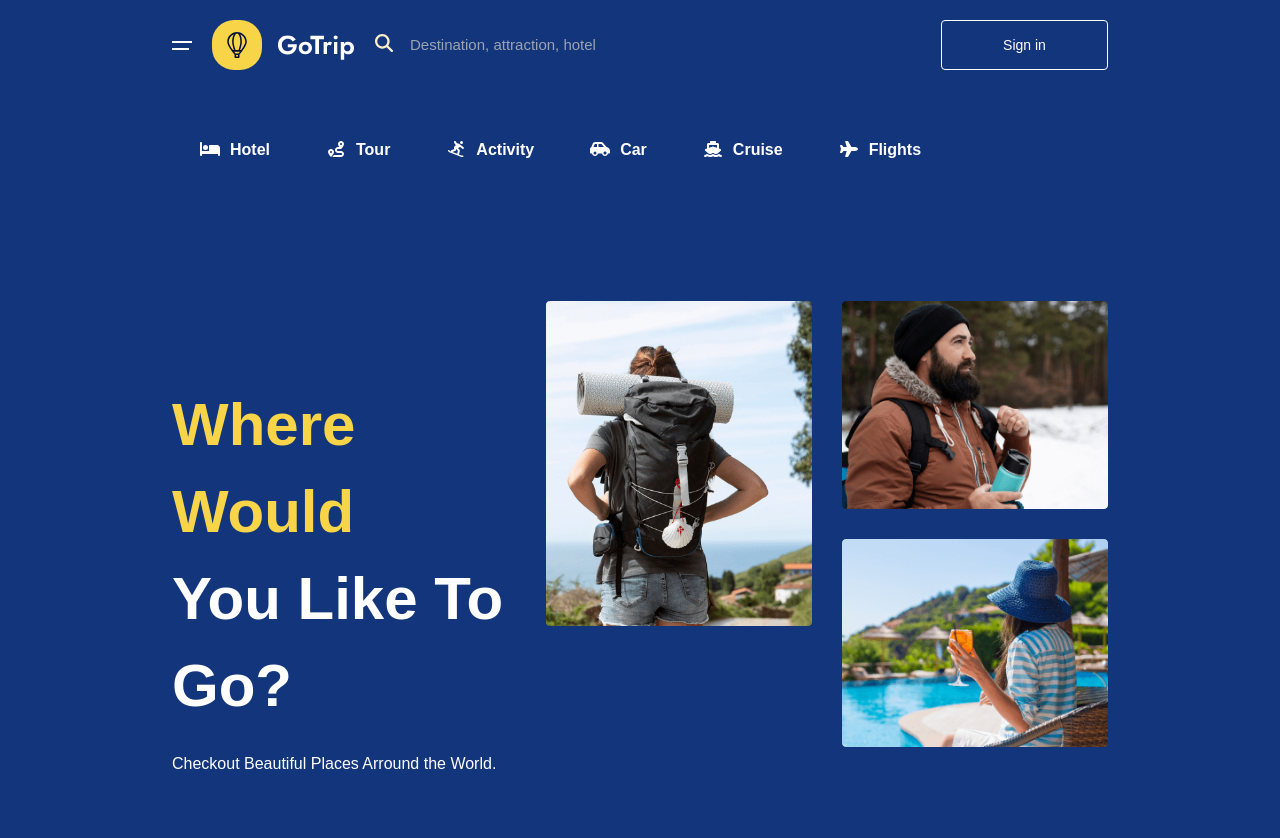
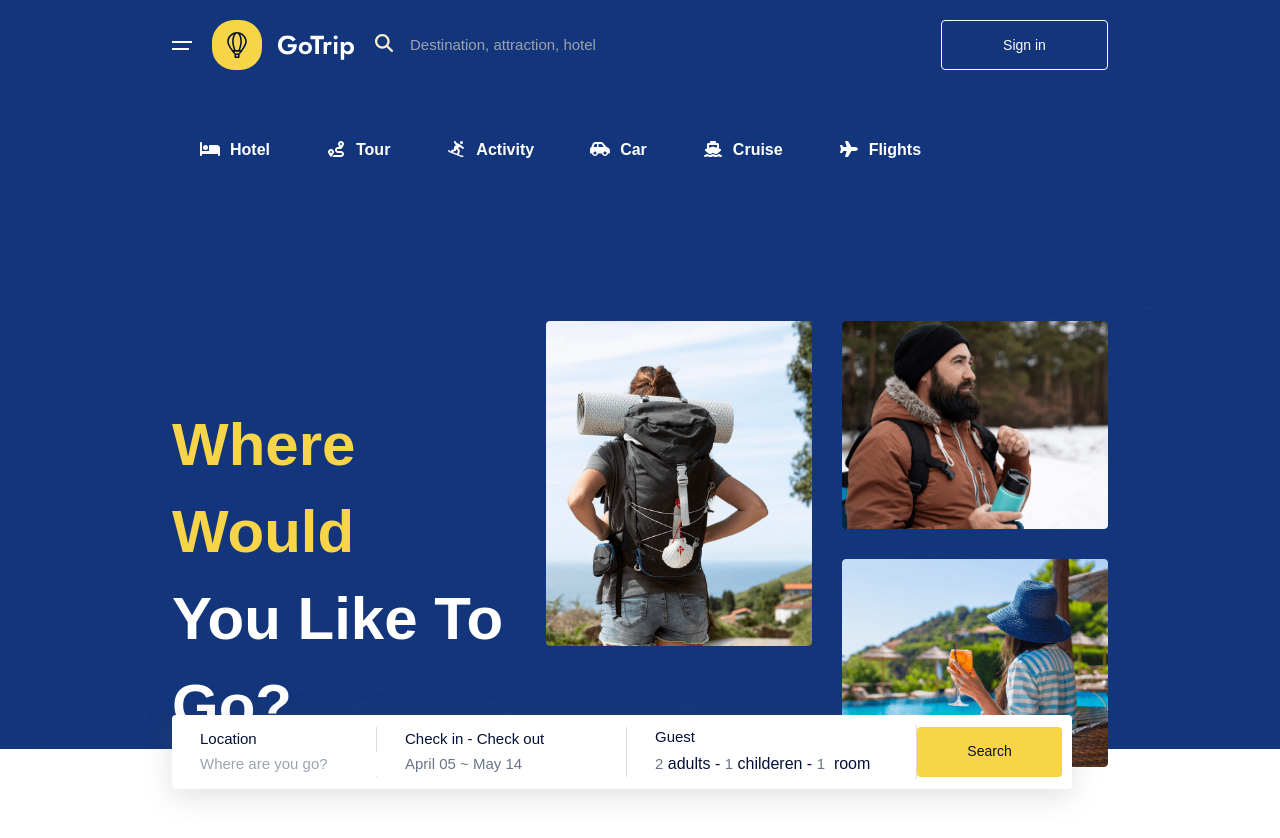
Before and after one commit to gabriela3422/booking.app, a React (Create React App) app: page / in a window 1280 px wide. Shown: the top 838 px of the page. Built offline with nearby package versions, Linux system fonts and the light colour scheme; data requests are answered from the project's data file; the HTML template or start-up script is replaced by a standard one.

Commit message:
update project

```diff
--- a/src/components/Button/MainButton.jsx
+++ b/src/components/Button/MainButton.jsx
@@ -1,8 +1,14 @@
 import "./MainButton.scss";
+
 const MainButton = ({text, link, isWhite}) => {
+    const ButtonComponent = link ? 'a' : 'button';
+
     return (
         <>
-            <a className={`main-button ${isWhite ? "main-button-transparent" : "main-button-yellow"}`} href={link}>{text}</a>
+            <ButtonComponent className={`main-button ${isWhite ? "main-button-transparent" : "main-button-yellow"}`}
+                             href={link}>
+                {text}
+            </ButtonComponent>
         </>
     )
 }
--- a/src/components/Button/MainButton.scss
+++ b/src/components/Button/MainButton.scss
@@ -21,4 +21,13 @@
       color: var(--color-dark-1) ;
     }
   }
+  &.main-button-yellow{
+    background-color: var(--color-yellow-1);
+    color: var(--color-dark-1);
+    &:hover{
+      border-color: var(--color-dark-1);
+      background-color: var(--color-dark-1);
+      color: #fff;
+    }
+  }
 }
--- a/src/components/Header/Header.scss
+++ b/src/components/Header/Header.scss
@@ -9,6 +9,11 @@ header {
   height: 90px;
   transition: all .4s cubic-bezier(.165, .84, .44, 1);
   background-color: var(--color-dark-3);
+  &.isSticky{
+    background-color: var(--color-dark-1);
+    margin: 0;
+    box-shadow: #959da533 0 8px 24px;
+  }
   .header-wrapper {
     .header-wrapper__left {
       .header-hamburger {
--- a/src/components/Heading/SpecialTitle.scss
+++ b/src/components/Heading/SpecialTitle.scss
@@ -1,10 +1,18 @@
-.special-title__wrapper{
+.special-title__wrapper {
   font-size: 60px;
   line-height: 1.45;
   font-weight: 600;
   color: var(--color-white);
-   .text-yellow-1{
-     display: block;
-     color: var(--color-yellow-1);
-   }
+  @media(max-width: 991px) {
+    font-size: 40px;
+  }
+  @media (max-width: 767px) {
+    font-size: 30px;
+
+  }
+
+  .text-yellow-1 {
+    display: block;
+    color: var(--color-yellow-1);
+  }
 }
--- a/src/components/Includes/Categories/Categories.jsx
+++ b/src/components/Includes/Categories/Categories.jsx
@@ -1,6 +1,6 @@
 import {createContext, useEffect, useState} from "react";
-import axios from "axios";
 import CategoryIcon from "./CategoriesIcon";
+import apiService from "../../../services/apiService";
 
 const CategoriesContext = createContext();
 const Categories = () => {
@@ -9,8 +9,8 @@ const Categories = () => {
     useEffect(() => {
         const fetchCategories = async () => {
             try {
-                const response = await axios('http://localhost:8000/categories');
-                setCategories(response.data);
+                const response = await apiService.get('/categories');
+                setCategories(response);
             } catch (error) {
                 console.error(error);
             }
--- /dev/null
+++ b/src/components/Search/MainSearch.jsx
@@ -0,0 +1,46 @@
+import "./MainSearch.scss"
+import MainButton from "../Button/MainButton";
+
+const MainSearch = () => {
+    return (
+        <>
+            <div className="main-search py-2.5">
+                <div className="main-search__list items-center">
+                    <div className="main-search__item search-menu__location py-5 lg:py-0 lg:px-7">
+                        <h4>Location</h4>
+                        <div className="main-search__form">
+                            <input autoComplete="off" type="search" placeholder="Where are you go?"
+                                   className="js-search js-dd-focus" value=""/>
+                            </div>
+                    </div>
+                    <div className="main-search__item search-menu__date py-5 lg:py-0 lg:px-7">
+                        <h4>Check in - Check out</h4>
+                        <div className="main-search__form">
+                            <input type="text" className="custom_input-picker" autoComplete="off"
+                                   value="April 05 ~ May 14"/>
+                        </div>
+                    </div>
+                    <div className="main-search__item search-menu__guests py-5 lg:py-0 lg:px-7">
+                        <h4>Guest</h4>
+                        <div className="search-guests__list">
+                            <span className="js-count-adult">2</span>
+                            &nbsp;adults -&nbsp;
+                            <span className="js-count-child">1</span>
+                            &nbsp;childeren -&nbsp;
+                            <span className="js-count-room">1</span>
+                            &nbsp; room
+                        </div>
+                    </div>
+                    <div className="button-item">
+                        <MainButton
+                            isWhite={false}
+                            text="Search"
+                        />
+                    </div>
+                </div>
+            </div>
+        </>
+    )
+}
+
+export default MainSearch
--- /dev/null
+++ b/src/components/Search/MainSearch.scss
@@ -0,0 +1,61 @@
+.main-search{
+  background-color: var(--color-white);
+  box-shadow: #64646f33 0 7px 29px;
+  border-radius: 4px;
+  position: absolute;
+  z-index: 2;
+  bottom: 30px;
+  width: 100%;
+  max-width: 900px;
+  padding: 10px  10px 10px 0;
+  @media(max-width: 991px){
+    position: relative;
+    bottom: 0;
+    width: 100%;
+    margin-top: 40px;
+    padding: 5px 20px 20px;
+  }
+  .main-search__list{
+    display: grid;
+    grid-template-columns: 205px 250px 290px auto;
+    @media(max-width: 991px){
+      grid-template-columns: 1fr;
+    }
+
+    .main-search__item{
+      border-right: 1px solid var(--color-border);
+      @media(max-width: 991px){
+        border-right: unset;
+        border-bottom: 1px solid var(--color-border);
+
+      }
+      h4{
+        font-weight: 500;
+        line-height: 1.6;
+        font-size: 15px;
+      }
+      .main-search__form {
+        line-height: 26px;
+        input {
+          color: var(--color-light-1);
+          line-height: 24px;
+          font-size: 15px;
+          font-weight: 400;
+
+          &:active, &:focus {
+            box-shadow: none;
+            outline: none;
+          }
+        }
+      }
+      .search-guests__list{
+        span{
+          color: var(--color-light-1);
+          line-height: 1.6;
+          font-size: 15px;
+          font-weight: 400;
+        }
+      }
+    }
+  }
+}
--- a/src/pages/Home/Home.jsx
+++ b/src/pages/Home/Home.jsx
@@ -1,11 +1,16 @@
 import "./Home.scss";
 import Categories from "../../components/Includes/Categories/Categories";
 import SpecialTitle from "../../components/Heading/SpecialTitle";
+import MainSearch from "../../components/Search/MainSearch";
 
 const Homepage = () => {
     return (
         <>
             <section id="masthead">
+                <div className="masthead__bg">
+                    <img alt="banner" src={require("../../assets/images/bg.png")}
+                         className="js-lazy"/>
+                    </div>
                 <div className="container mx-auto">
                     <div className="masthead-tabs">
                         <div className="tabs-controls flex items-center js-tabs-controls">
@@ -13,33 +18,32 @@ const Homepage = () => {
                         </div>
                     </div>
                     <div className="masthead-content">
-                        <div className="flex">
-                            <div className="w-2/5 aos-init aos-animate" data-aos="fade-up" data-aos-offset="0">
-                                <div className="masthead-content__description pt-20">
+                        <div className="flex xl:flex-row flex-col">
+                            <div className="w-full xl:w-2/5 py-5 aos-init aos-animate"
+                                 data-aos="fade-up" data-aos-offset="0">
+                                <div className="masthead-content__description pt-0 lg:pt-20 ">
                                     <SpecialTitle
                                         colorWords="Where Would"
                                         title=" You Like To Go?"
                                         text="Checkout Beautiful Places Arround the World."
                                     />
                                 </div>
-                                <div
-                                    className="mainSearch">
-                                </div>
+                                <MainSearch/>
                             </div>
-                            <div className="w-3/5">
+                            <div className="w-full xl:w-3/5 py-5">
                                 <div className="masthead__images relative-1">
                                     <div data-aos="fade" data-aos-delay="400" className="aos-init aos-animate">
-                                        <img src={require("../../assets/images/1.png")} className="js-mouse-move" alt="camping"/>
+                                        <img src={require("../../assets/images/1.png")} className="js-mouse-move"
+                                             alt="camping"/>
                                     </div>
-                                    <div  className="aos-init aos-animate">
+                                    <div className="aos-init aos-animate">
                                         <img src={require("../../assets/images/2.png")}
                                              data-aos="fade" data-aos-delay="600"
-                                             alt="mountain"  className="js-mouse-move"/>
+                                             alt="mountain" className="js-mouse-move"/>
                                         <img src={require("../../assets/images/3.png")}
                                              data-aos="fade" data-aos-delay="800"
                                              alt="beach" className="js-mouse-move third"/>
                                     </div>
-
                                 </div>
                             </div>
                         </div>
@@ -47,6 +51,6 @@ const Homepage = () => {
                 </div>
             </section>
         </>
-    )
+)
 }
 export default Homepage
--- a/src/pages/Home/Home.scss
+++ b/src/pages/Home/Home.scss
@@ -1,9 +1,26 @@
 #masthead {
-  background-color: var(--color-dark-3);
-
+  position: relative;
+  .masthead__bg{
+    position: absolute;
+    z-index: -1;
+    top: 0;
+    left: 0;
+    width: 100%;
+    height: calc(100% - 70px);
+    background-color: var(--color-dark-3);
+    img{
+      object-fit: cover;
+      width: 100%;
+      height: 100%;
+    }
+    @media(max-width: 1199px){
+      height: 100%;
+    }
+  }
   .tabs-controls {
     padding-top: 120px;
-
+    overflow: auto;
+    scroll-snap-type: x mandatory;
     .tabs-button {
       font-size: 16px;
       font-weight: 600;
@@ -23,11 +40,18 @@
 
   .masthead-content {
     padding-top: 120px;
+    @media(max-width: 1199px){
+      padding-top: 120px;
+      padding-bottom: 80px;
+    }
+    @media(max-width: 767px){
+      padding-top: 40px;
+
+    }
 
     .masthead__images {
       display: grid;
       grid-template-columns: auto auto;
-      grid-template-rows: 1fr 1fr;
       gap: 30px;
 
 
--- /dev/null
+++ b/src/services/apiService.js
@@ -0,0 +1,18 @@
+import axios from 'axios';
+
+const axiosInstance = axios.create({
+    baseURL: 'http://localhost:8000',
+});
+
+const apiService = {
+    async get(endpoint, params = {}) {
+        try {
+            const response = await axiosInstance.get(endpoint, { params });
+            return response.data;
+        } catch (error) {
+            throw error;
+        }
+    },
+
+};
+export default apiService;
```
Also changed, not shown: src/components/Header/Header.jsx (+20 -2 lines), src/assets/images/bg.png (added).
